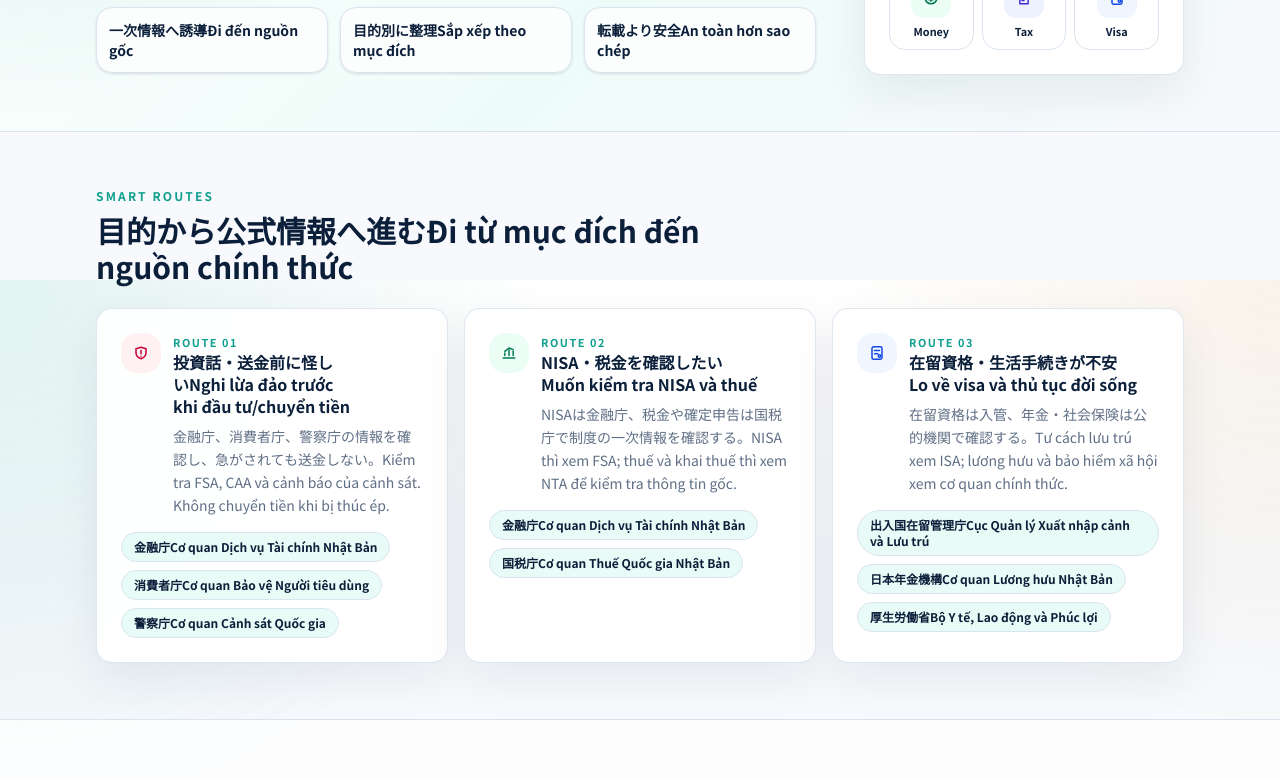
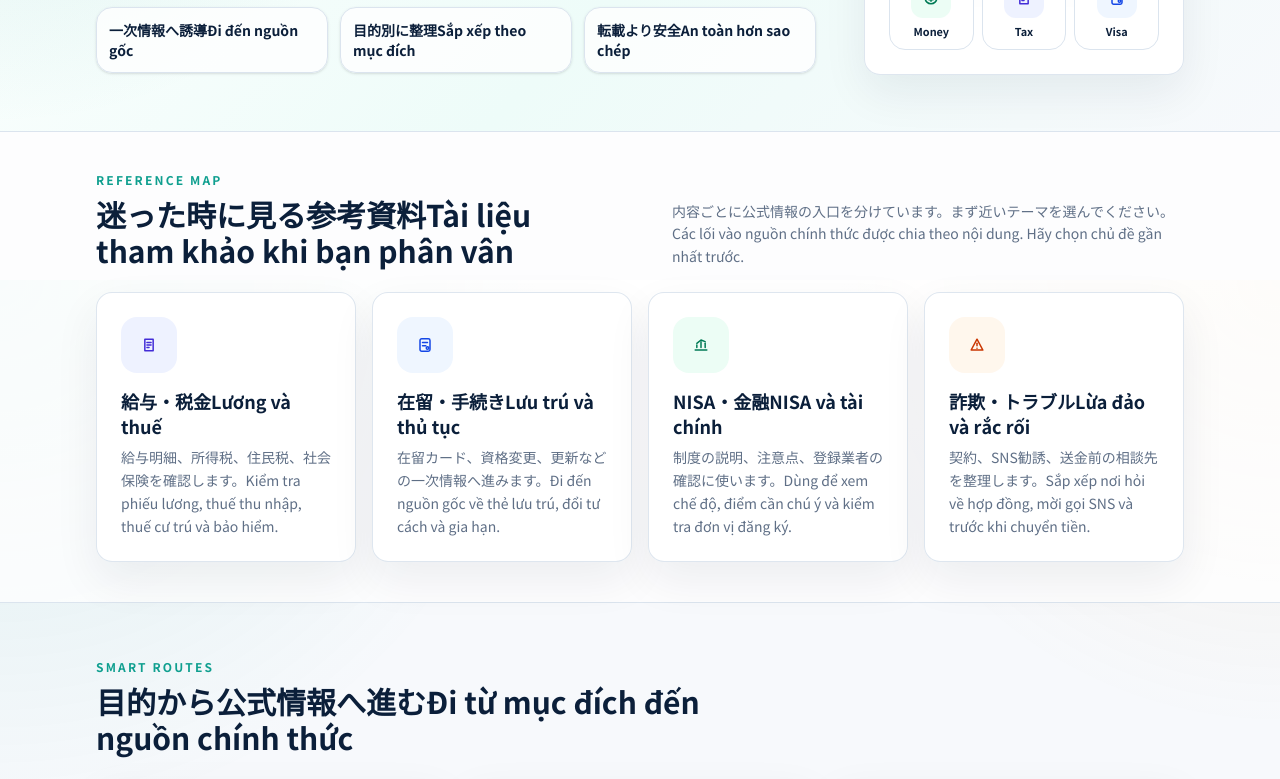
Before and after one commit to vuminhduc12/minhduc-finance, a Next.js app: page /official-info in a window 1280 px wide. Shown: the part 520-1299 px from the top of the page. Built offline with nearby package versions, Linux system fonts and the light colour scheme; no server answers.

Commit message:
UIupda５.

```diff
--- a/app/articles/[slug]/page.tsx
+++ b/app/articles/[slug]/page.tsx
@@ -1,12 +1,64 @@
 import type { Metadata } from "next";
 import Link from "next/link";
 import { notFound } from "next/navigation";
+import { ArticleVisual } from "@/components/sections/ArticleVisual";
+import { ResourceIcon, type ResourceIconVariant } from "@/components/sections/ResourceHubVisual";
 import { Container } from "@/components/ui/Container";
 import { getArticleBySlug, getArticleFeed } from "@/lib/article-feed";
+import type { ArticleCategory } from "@/lib/articles";
 import { SITE_NAME } from "@/lib/site";
 
 type Props = {
   params: Promise<{ slug: string }>;
+};
+
+const visualGuides: Record<
+  ArticleCategory,
+  {
+    icon: ResourceIconVariant;
+    points: readonly { ja: string; vi: string; en: string }[];
+  }
+> = {
+  risk: {
+    icon: "scam",
+    points: [
+      { ja: "急がされる言葉", vi: "Lời nói thúc ép", en: "Pressure phrases" },
+      { ja: "送金前の確認", vi: "Kiểm tra trước khi chuyển tiền", en: "Checks before sending money" },
+      { ja: "相談先の整理", vi: "Sắp xếp nơi cần hỏi", en: "Where to ask" },
+    ],
+  },
+  "life-money": {
+    icon: "tax",
+    points: [
+      { ja: "給与明細", vi: "Phiếu lương", en: "Pay slip" },
+      { ja: "税金・社会保険", vi: "Thuế và bảo hiểm", en: "Tax and social insurance" },
+      { ja: "生活費の見直し", vi: "Xem lại chi phí sống", en: "Daily budget" },
+    ],
+  },
+  nisa: {
+    icon: "investment",
+    points: [
+      { ja: "制度の基本", vi: "Kiến thức cơ bản", en: "System basics" },
+      { ja: "リスク確認", vi: "Kiểm tra rủi ro", en: "Risk check" },
+      { ja: "長期で考える", vi: "Suy nghĩ dài hạn", en: "Long-term view" },
+    ],
+  },
+  remittance: {
+    icon: "bank",
+    points: [
+      { ja: "手数料", vi: "Phí chuyển tiền", en: "Fees" },
+      { ja: "送金先情報", vi: "Thông tin người nhận", en: "Recipient details" },
+      { ja: "本人確認", vi: "Xác minh danh tính", en: "Identity checks" },
+    ],
+  },
+  debt: {
+    icon: "consumer",
+    points: [
+      { ja: "毎月の支払い", vi: "Khoản trả mỗi tháng", en: "Monthly payment" },
+      { ja: "利息と総額", vi: "Lãi và tổng số tiền", en: "Interest and total cost" },
+      { ja: "早めの相談", vi: "Hỏi sớm", en: "Ask early" },
+    ],
+  },
 };
 
 export async function generateStaticParams() {
@@ -55,7 +107,8 @@ export default async function ArticleDetailPage({ params }: Props) {
             <span lang="vi" className="lang-vi">Quay lại thư viện bài viết</span>
             <span lang="en" className="lang-en">Back to article library</span>
           </Link>
-          <div className="mt-5 max-w-3xl">
+          <div className="mt-5 grid gap-6 lg:grid-cols-[minmax(0,1fr)_minmax(260px,340px)] lg:items-center">
+            <div className="min-w-0 max-w-3xl">
               <p className="text-xs font-bold uppercase tracking-[0.18em] text-accent">
                 <span className="lang-ja">{article.categoryLabel.ja}</span>
                 <span lang="vi" className="lang-vi">{article.categoryLabel.vi}</span>
@@ -89,10 +142,26 @@ export default async function ArticleDetailPage({ params }: Props) {
                 ) : null}
               </div>
             </div>
+            <div className="min-w-0 rounded-3xl border border-border bg-white p-3 shadow-[0_18px_45px_rgba(11,31,58,0.08)]">
+              <ArticleVisual category={article.category} size="feature" className="rounded-2xl" />
+            </div>
+          </div>
         </Container>
       </section>
 
       <Container className="py-10 sm:py-12">
+        <div className="mx-auto mb-5 grid max-w-3xl gap-3 md:grid-cols-3">
+          {visualGuides[article.category].points.map((point) => (
+            <div key={point.ja} className="flex min-w-0 items-center gap-3 rounded-2xl border border-border bg-white p-3 shadow-sm">
+              <ResourceIcon variant={visualGuides[article.category].icon} className="h-10 w-10 shrink-0 rounded-xl" />
+              <p className="min-w-0 break-words text-sm font-bold leading-snug text-navy">
+                <span className="lang-ja">{point.ja}</span>
+                <span lang="vi" className="lang-vi">{point.vi}</span>
+                <span lang="en" className="lang-en">{point.en}</span>
+              </p>
+            </div>
+          ))}
+        </div>
         {body.length > 0 ? (
           <div className="mx-auto max-w-3xl space-y-5 rounded-3xl border border-border bg-card p-5 shadow-[0_18px_45px_rgba(11,31,58,0.07)] sm:p-8">
             {body.map((paragraph, index) => (
--- a/app/official-info/page.tsx
+++ b/app/official-info/page.tsx
@@ -51,6 +51,49 @@ function useCaseIcon(id: string): ResourceIconVariant {
   if (id === "nisa-tax") return "investment";
   return "visa";
 }
+
+const referenceVisuals: readonly {
+  icon: ResourceIconVariant;
+  title: { ja: string; vi: string; en: string };
+  body: { ja: string; vi: string; en: string };
+}[] = [
+  {
+    icon: "tax",
+    title: { ja: "給与・税金", vi: "Lương và thuế", en: "Salary and tax" },
+    body: {
+      ja: "給与明細、所得税、住民税、社会保険を確認します。",
+      vi: "Kiểm tra phiếu lương, thuế thu nhập, thuế cư trú và bảo hiểm.",
+      en: "Check pay slips, income tax, resident tax, and social insurance.",
+    },
+  },
+  {
+    icon: "visa",
+    title: { ja: "在留・手続き", vi: "Lưu trú và thủ tục", en: "Residence and paperwork" },
+    body: {
+      ja: "在留カード、資格変更、更新などの一次情報へ進みます。",
+      vi: "Đi đến nguồn gốc về thẻ lưu trú, đổi tư cách và gia hạn.",
+      en: "Go to primary sources for residence cards, status changes, and renewals.",
+    },
+  },
+  {
+    icon: "investment",
+    title: { ja: "NISA・金融", vi: "NISA và tài chính", en: "NISA and finance" },
+    body: {
+      ja: "制度の説明、注意点、登録業者の確認に使います。",
+      vi: "Dùng để xem chế độ, điểm cần chú ý và kiểm tra đơn vị đăng ký.",
+      en: "Use this for system details, cautions, and registered business checks.",
+    },
+  },
+  {
+    icon: "consumer",
+    title: { ja: "詐欺・トラブル", vi: "Lừa đảo và rắc rối", en: "Scams and trouble" },
+    body: {
+      ja: "契約、SNS勧誘、送金前の相談先を整理します。",
+      vi: "Sắp xếp nơi hỏi về hợp đồng, mời gọi SNS và trước khi chuyển tiền.",
+      en: "Organize where to ask about contracts, SNS offers, and transfers.",
+    },
+  },
+];
 
 export default function OfficialInfoPage() {
   return (
@@ -113,6 +156,46 @@ export default function OfficialInfoPage() {
                 ))}
               </div>
             </Card>
+          </div>
+        </Container>
+      </section>
+
+      <section className="border-b border-border bg-white/78 py-8 sm:py-10" aria-labelledby="reference-visual-map">
+        <Container>
+          <div className="flex flex-col gap-3 lg:flex-row lg:items-end lg:justify-between">
+            <div className="min-w-0 max-w-2xl">
+              <p className="text-xs font-bold uppercase tracking-[0.18em] text-accent">
+                REFERENCE MAP
+              </p>
+              <h2 id="reference-visual-map" className="mt-2 text-balance text-2xl font-bold text-navy sm:text-3xl">
+                <span className="lang-ja">迷った時に見る参考資料</span>
+                <span lang="vi" className="lang-vi">Tài liệu tham khảo khi bạn phân vân</span>
+                <span lang="en" className="lang-en">Reference materials when unsure</span>
+              </h2>
+            </div>
+            <p className="max-w-lg text-sm leading-relaxed text-muted">
+              <span className="lang-ja">内容ごとに公式情報の入口を分けています。まず近いテーマを選んでください。</span>
+              <span lang="vi" className="lang-vi">Các lối vào nguồn chính thức được chia theo nội dung. Hãy chọn chủ đề gần nhất trước.</span>
+              <span lang="en" className="lang-en">Official sources are grouped by purpose. Start with the closest topic.</span>
+            </p>
+          </div>
+
+          <div className="mt-6 grid gap-4 sm:grid-cols-2 lg:grid-cols-4">
+            {referenceVisuals.map((item) => (
+              <Card key={item.title.ja} className="min-w-0">
+                <ResourceIcon variant={item.icon} className="h-14 w-14 rounded-2xl" />
+                <h3 className="mt-4 min-w-0 break-words text-lg font-bold leading-snug text-navy">
+                  <span className="lang-ja">{item.title.ja}</span>
+                  <span lang="vi" className="lang-vi">{item.title.vi}</span>
+                  <span lang="en" className="lang-en">{item.title.en}</span>
+                </h3>
+                <p className="mt-2 min-w-0 break-words text-sm leading-relaxed text-muted">
+                  <span className="lang-ja">{item.body.ja}</span>
+                  <span lang="vi" className="lang-vi">{item.body.vi}</span>
+                  <span lang="en" className="lang-en">{item.body.en}</span>
+                </p>
+              </Card>
+            ))}
           </div>
         </Container>
       </section>
--- a/components/sections/ArticleVisual.tsx
+++ b/components/sections/ArticleVisual.tsx
@@ -3,6 +3,7 @@ import type { ArticleCategory } from "@/lib/articles";
 type Props = {
   category: ArticleCategory;
   className?: string;
+  size?: "compact" | "feature";
 };
 
 const visualStyles: Record<ArticleCategory, { bg: string; fg: string; label: string }> = {
@@ -13,16 +14,22 @@ const visualStyles: Record<ArticleCategory, { bg: string; fg: string; label: str
   debt: { bg: "bg-[#fff0f3]", fg: "text-[#b34359]", label: "DEBT" },
 };
 
-export function ArticleVisual({ category, className = "" }: Props) {
+export function ArticleVisual({ category, className = "", size = "compact" }: Props) {
   const style = visualStyles[category];
+  const minHeight =
+    size === "feature"
+      ? "min-h-[13rem] sm:min-h-[16rem]"
+      : "min-h-[5.25rem] sm:min-h-[7.5rem]";
+  const iconSize = size === "feature" ? "h-20 w-20 sm:h-24 sm:w-24" : "h-10 w-10 sm:h-14 sm:w-14";
+  const padding = size === "feature" ? "p-5 sm:p-6" : "p-3 sm:p-4";
 
   return (
     <div className={`relative overflow-hidden ${style.bg} ${style.fg} ${className}`}>
-      <div className="absolute -right-8 -top-8 h-24 w-24 rounded-full bg-white/55" aria-hidden />
-      <div className="absolute -bottom-10 left-6 h-28 w-28 rounded-full bg-white/40" aria-hidden />
-      <div className="relative flex h-full min-h-[5.25rem] flex-col justify-between p-3 sm:min-h-[7.5rem] sm:p-4">
-        <p className="text-[0.68rem] font-black uppercase tracking-[0.18em] opacity-80">{style.label}</p>
-        <svg viewBox="0 0 64 64" className="h-10 w-10 sm:h-14 sm:w-14" aria-hidden>
+      <div className="absolute -right-8 -top-8 h-24 w-24 rounded-full bg-white/55 sm:h-32 sm:w-32" aria-hidden />
+      <div className="absolute -bottom-10 left-6 h-28 w-28 rounded-full bg-white/40 sm:h-36 sm:w-36" aria-hidden />
+      <div className={`relative flex h-full ${minHeight} flex-col justify-between ${padding}`}>
+        <p className="text-[0.68rem] font-black uppercase tracking-[0.18em] opacity-80 sm:text-xs">{style.label}</p>
+        <svg viewBox="0 0 64 64" className={iconSize} aria-hidden>
           {category === "risk" ? (
             <>
               <path d="M32 8 52 16v14c0 13-7.5 22.5-20 27-12.5-4.5-20-14-20-27V16l20-8z" fill="none" stroke="currentColor" strokeWidth="4" strokeLinejoin="round" />
```
Also changed, not shown: components/sections/home/QuickChoiceSection.tsx (+27 -11 lines). Lines whose indentation alone changed are shown as unchanged.
